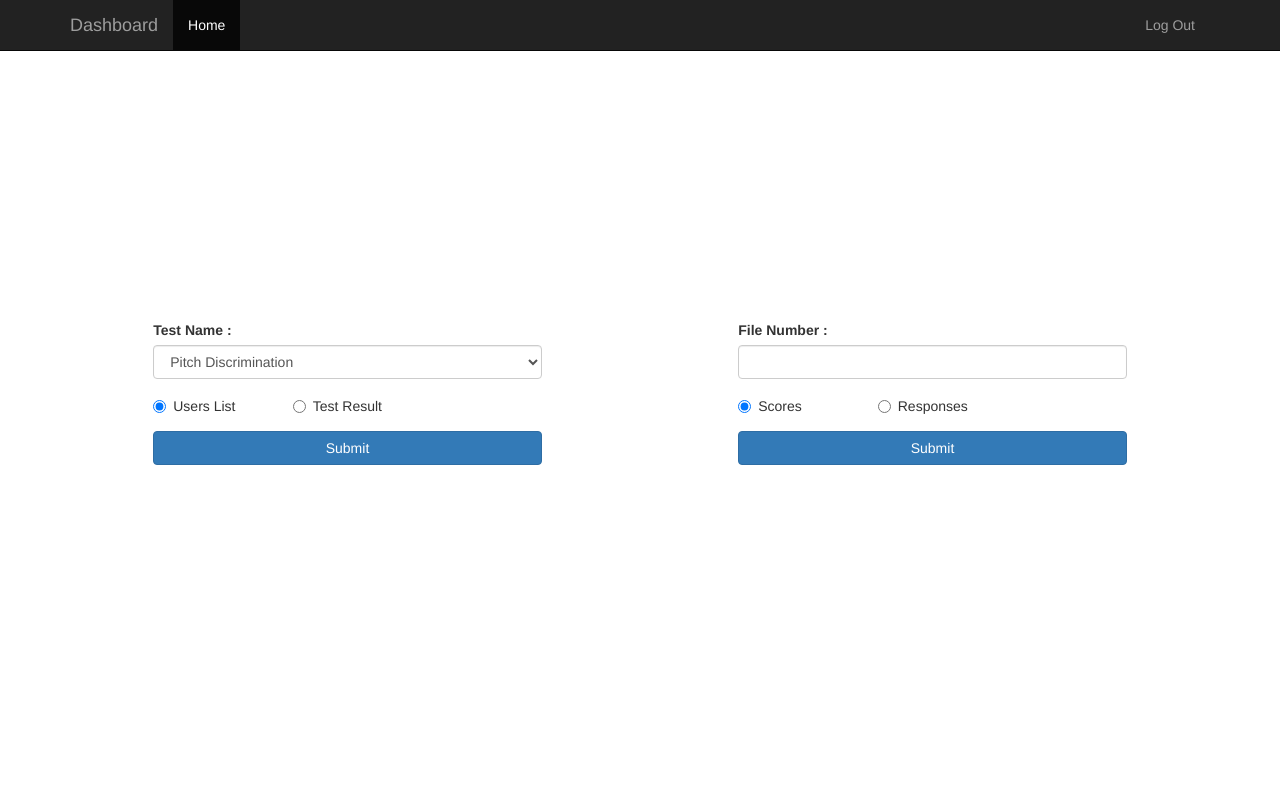
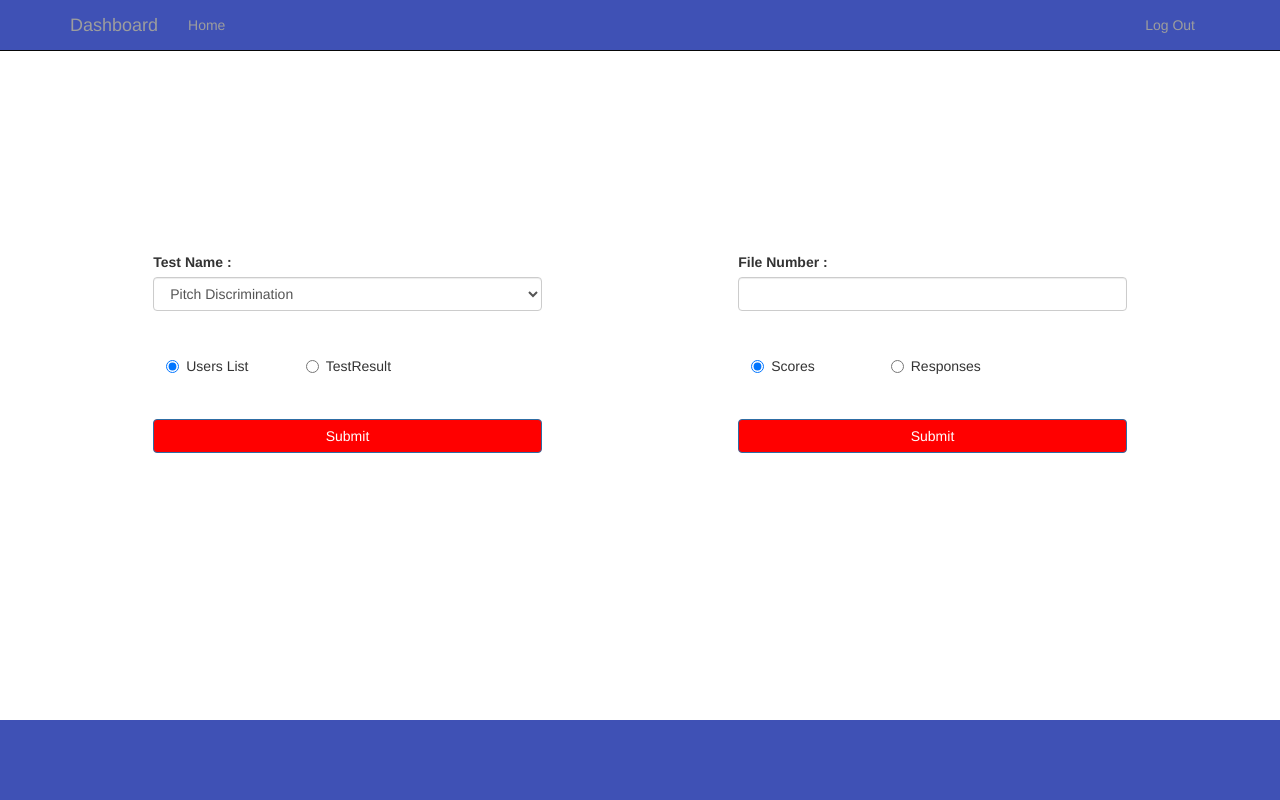
Before and after one commit to Ram578/Admin_website, a CodeIgniter app: the page made by application/views/home.php in a window 1280 px wide. Run offline with CodeIgniter, Linux system fonts and the light colour scheme; some libraries are stand-ins or nearby versions.

Commit message:
Done some changes of home page styleing

```diff
--- a/application/views/home.php
+++ b/application/views/home.php
@@ -11,7 +11,7 @@
 					</div>
 					<div id="navbar" class="navbar-collapse collapse">
 						<ul class="nav navbar-nav" style="float:none;">
-							<li class="active"><a href="<?=base_url();?>home">Home</a></li>
+							<li class=""><a href="<?=base_url();?>home">Home</a></li>
 							<!--<li><a href="<?//=base_url();?>userslist">Users List</a></li>
 							<li><a href="<?//=base_url();?>usertestresult">Test Result</a></li> -->
 							<li class="pull-right"><a href="<?=base_url();?>admindashboard/logout">Log Out</a></li>
@@ -38,20 +38,20 @@
 									</div>
 									<div class="col_full form-group">
 										<div class="row">
-											 <div class="col-sm-4">
+											 <div class="col-sm-4" style="padding:2em;">
 												<label class="radio-inline" id="selectedLabel">
 													<input type="radio" id="userslist" value="userslist" name="table_type" checked="checked">Users List
 												</label>
 											</div>
-											<div class="col-sm-4" id="radioselect">
+											<div class="col-sm-4" id="radioselect" style="padding:2em;">
 												<label class="radio-inline"  id="selectedLabel">
-													<input type="radio" id="testresult" name="table_type" value="test_result">Test Result
+													<input type="radio" id="testresult" name="table_type" value="test_result">TestResult
 												</label>
 											</div>
 										</div>
 									</div>
 									<div class="form-group">
-										<button type="submit" id="testname" class="btn btn-primary btn-block">Submit</button>
+										<button type="submit" id="testname" class="btn btn-primary btn-block" style="background-color:#FF0000;">Submit</button>
 									</div>
 								</div>
 							</form>
@@ -65,12 +65,12 @@
 									</div>
 									<div class="col_full form-group">
 										<div class="row">
-											 <div class="col-sm-4">
+											 <div class="col-sm-4" style="padding:2em;">
 												<label class="radio-inline" id="selectedLabel">
 													<input type="radio" id="scores" name="test_type" value="scores" checked="checked">Scores
 												</label>
 											</div>
-											<div class="col-sm-4">
+											<div class="col-sm-4" style="padding:2em;">
 												<label class="radio-inline" id="selectedLabel">
 													<input type="radio" id="radioselect" name="test_type" value="responses">Responses
 												</label>
@@ -78,7 +78,7 @@
 										</div>
 									</div>
 									<div class="form-group">
-										<button type="submit" id="TesingButton" class="btn btn-primary btn-block">Submit</button>
+										<button type="submit" id="TesingButton" class="btn btn-primary btn-block" style="background-color:#FF0000;">Submit</button>
 									</div>
 								</div>
 							</form>
@@ -86,7 +86,10 @@
 					<!-- testresult Block ends here -->
 					</div>
 				</div>
+
 			</section>
+
 			<!-- Body Content ends here -->
 		<!-- Admin Dashboard ends here -->
-<?php include 'admin_footer.php'; ?>
+<footer class="footer" style="padding-bottom:1em;">
+</footer>
--- a/resources/css/admin.css
+++ b/resources/css/admin.css
@@ -1,5 +1,5 @@
 html, body {
-	height: 100%;
+	height: 90vh;
 	background:#fff;
 }
 .color-white {
@@ -64,10 +64,24 @@
 	margin: auto;
 }
 .imgLogo {
-	display: none;
+	display:none;
 	content: url('../../resources/img/aims_logo.jpg');
 	width:200px;
-	height:150px;
 	margin:0em 0em 3em 2em;
 	-webkit-print-color-adjust: exact;
 }
+.footer {
+	background-color:#3f51b5;
+	height:10vh;
+}
+.navbar-fixed-top {
+	background-color:#3f51b5;
+	color:#fff;
+}
+
+#testname:hover, #testname:active {
+    box-shadow: 5px 5px 5px #000000;
+}
+#TesingButton:hover, #TesingButton:active {
+    box-shadow: 5px 5px 5px #000000;
+}
--- a/resources/css/print.css
+++ b/resources/css/print.css
@@ -1,12 +1,16 @@
 @media print {
 	body {
-		height:80%;
+		font-size:30px;
+		color:#3f51b5 !important;
+		-webkit-print-color-adjust: exact;
 	}
+
 	#btnExport, #btnPrint {
 		display:none;
 	}
 
 	.imgLogo {
 		display: block;
+		padding:-2em;
 	}
 }
```
Also changed, not shown: application/views/scores.php (+5 -3 lines).
